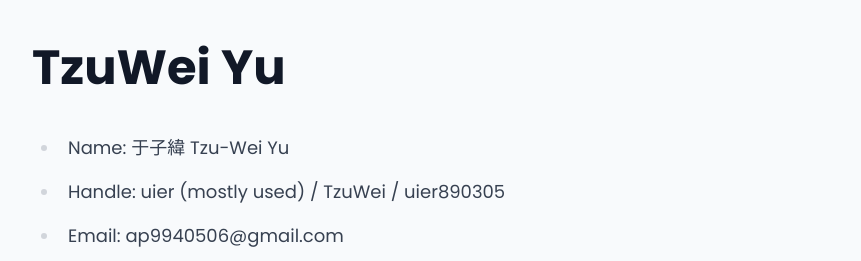
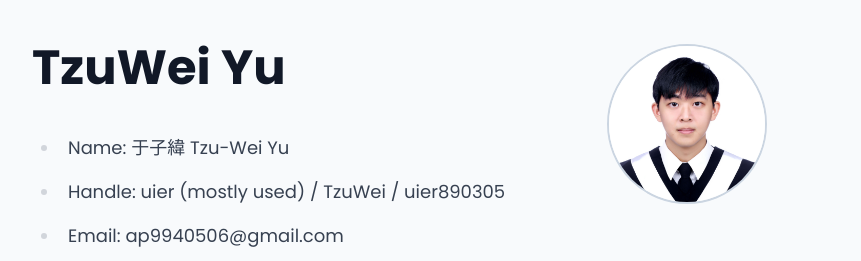
Before and after one commit to uier/cv-web, a website: page index.html in a window 1280 px wide. Shown: the top 261 px of the page, without its empty margins (116-977 px from the left). Drawn offline with Linux system fonts and the light colour scheme.

Commit message:
add avatar

```diff
--- a/index.html
+++ b/index.html
@@ -12,13 +12,15 @@
   <meta property="og:title" content="TzuWei Yu">
   <meta property="og:type" content="website">
   <meta property="og:description" content="CV">
-  <meta property="og:image:alt" content="" />
+  <meta property="og:image" content="https://cv.uier.tw/me.jpg">
 </head>
 <body class="bg-slate-50 p-5 md:max-w-5xl md:mx-auto prose" style="font-family: 'Poppins', 'Noto Sans TC', sans-serif;">
 
   <div class="mt-6"></div>
 
   <section class="prose md:prose-lg">
+    <div class="flex flex-wrap justify-between gap-y-4">
+      <div>
         <h1 class="font-bold">TzuWei Yu</h1>
         <ul>
           <li>Name: 于子緯 Tzu-Wei Yu</li>
@@ -39,6 +41,11 @@
           <a href="https://twitter.com/uier890305">
             <img class="w-7 h-7" style="margin-top: 1rem; margin-bottom: 1rem;" src="icones/uil-twitter.svg">
           </a>
+        </div>
+      </div>
+      <div>
+        <img class="w-[10rem] h-auto rounded-full border-slate-300 border-2" style="margin-top: 0" src="me.jpg">
+      </div>
     </div>
   </section>
 
```
Also changed, not shown: me.jpg (added), output.css. Lines whose indentation alone changed are shown as unchanged.
